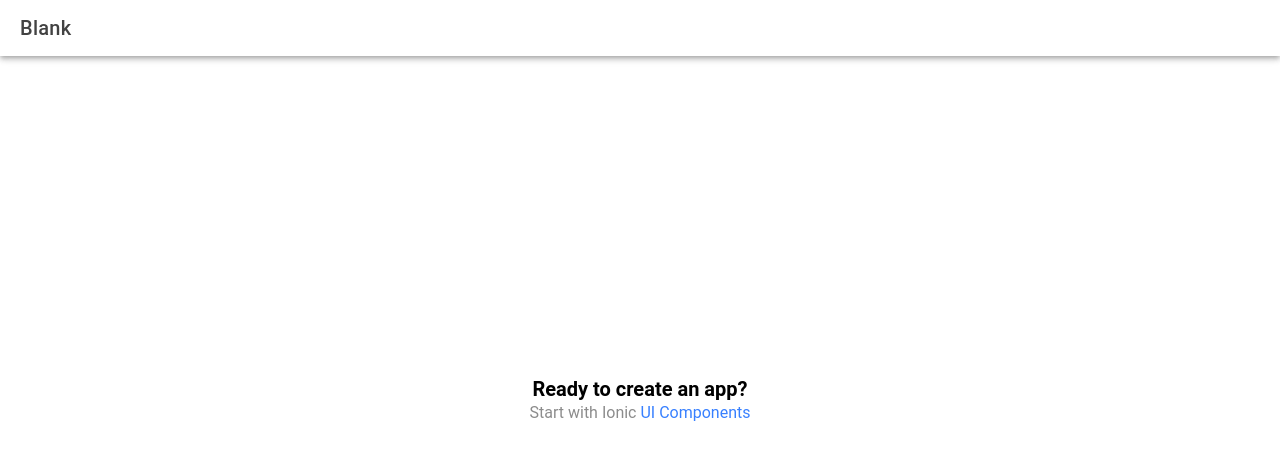
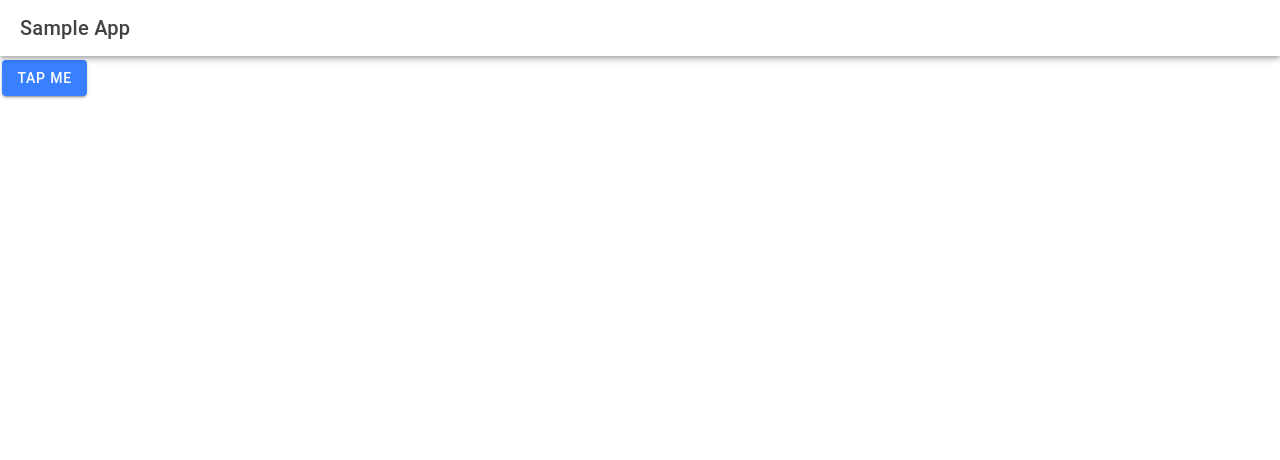
Before and after one commit to ssebi/Capacitor--CaseStudy, a React (Vite) app in the folder SampelApp/: page /home in a window 1280 px wide. Shown: the top 460 px of the page. Built offline with nearby package versions, Linux system fonts and the light colour scheme.

Commit message:
Add a tappable button

```diff
--- a/SampelApp/src/pages/Home.tsx
+++ b/SampelApp/src/pages/Home.tsx
@@ -1,22 +1,28 @@
-import { IonContent, IonHeader, IonPage, IonTitle, IonToolbar } from '@ionic/react';
+import { IonButton, IonContent, IonHeader, IonPage, IonTitle, IonToolbar } from '@ionic/react';
 import ExploreContainer from '../components/ExploreContainer';
 import './Home.css';
 
 const Home: React.FC = () => {
+  const onButtonTapped = () => {
+    console.log('Button tapped')
+  }
+
   return (
     <IonPage>
       <IonHeader>
         <IonToolbar>
-          <IonTitle>Blank</IonTitle>
+          <IonTitle>Sample App</IonTitle>
         </IonToolbar>
       </IonHeader>
       <IonContent fullscreen>
         <IonHeader collapse="condense">
           <IonToolbar>
-            <IonTitle size="large">Blank</IonTitle>
+            <IonTitle size="large">Sample App</IonTitle>
           </IonToolbar>
         </IonHeader>
-        <ExploreContainer />
+        <IonButton onClick={() => onButtonTapped()}>
+          Tap me
+        </IonButton>
       </IonContent>
     </IonPage>
   );
```
